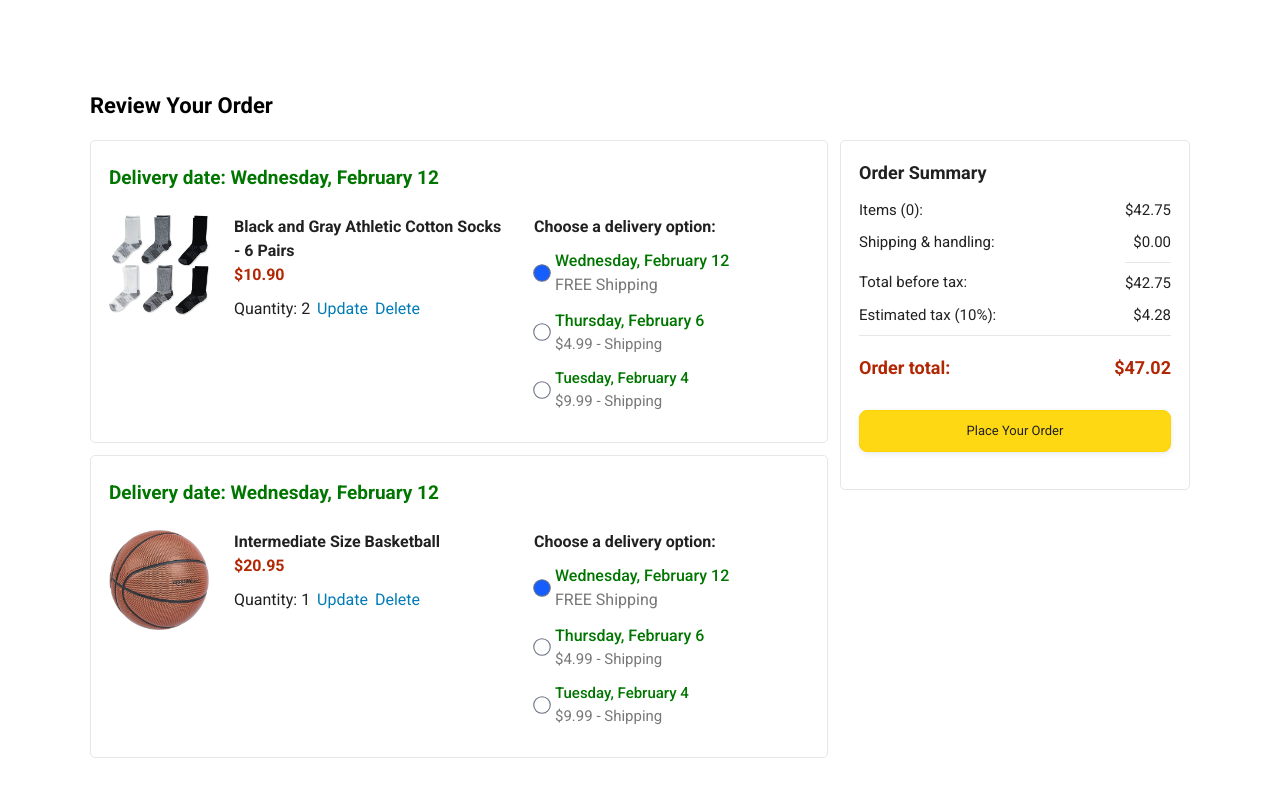
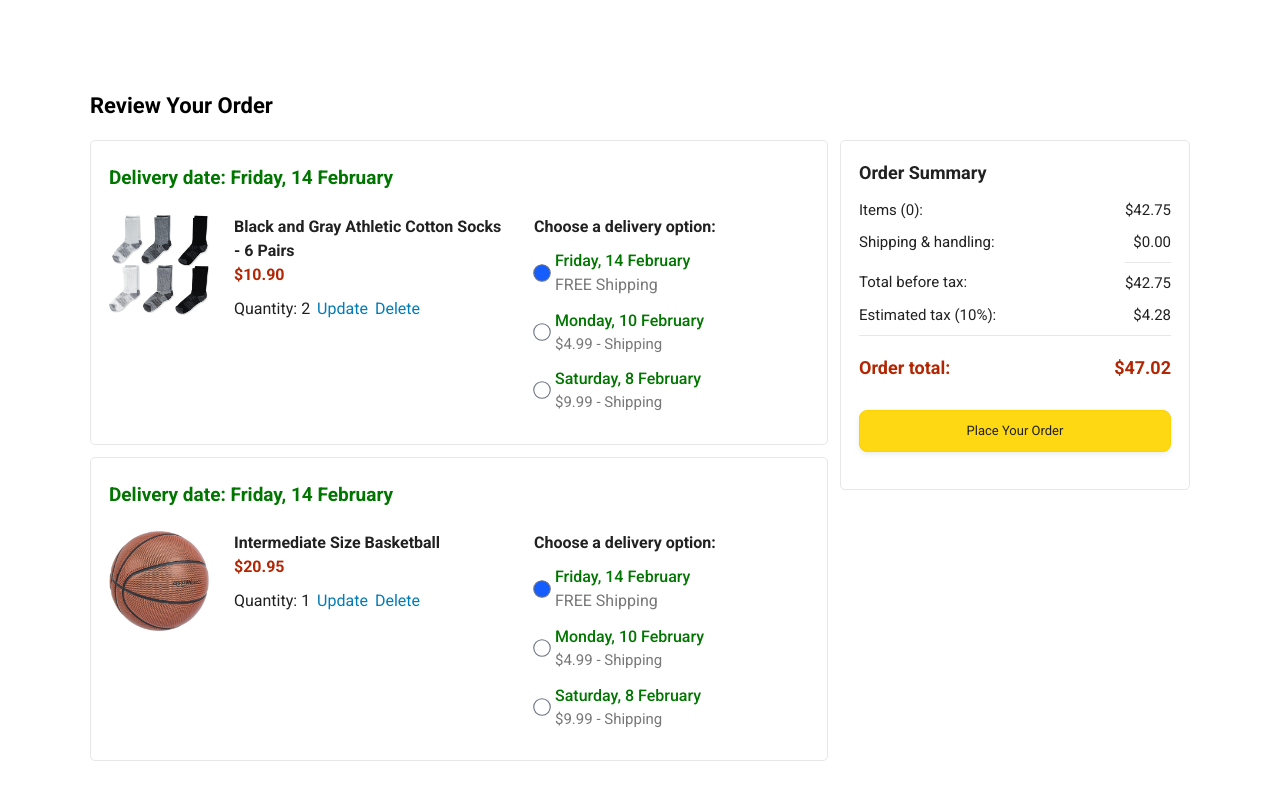
Before and after one commit to Haggag-dev/Amazon-Clone, a website with bundled scripts: page checkout.html in a window 1280 px wide. Shown: the part 51-850 px from the top of the page. Built offline with nearby package versions, Linux system fonts and the light colour scheme.

Commit message:
Finished the date functionality of the checkout page by using the dayjs external library.

```diff
--- a/checkout.html
+++ b/checkout.html
@@ -30,6 +30,8 @@
         class="grid5:grid-cols-[1fr_350px] grid5:grid flex w-full flex-col gap-x-3 text-[rgb(33,33,33)]"
       ></section>
     </main>
+
+    <script src="https://cdn.jsdelivr.net/npm/dayjs@1/dayjs.min.js"></script>
     <script type="module" src="src/scripts/checkout.js"></script>
   </body>
 </html>
--- a/src/scripts/components/CheckoutDetails.js
+++ b/src/scripts/components/CheckoutDetails.js
@@ -2,6 +2,59 @@ import * as cartModule from "../data/cart.js";
 import * as productModule from "../data/products.js";
 import { formatCurrency } from "../utils/money.js";
 import { updateOrderButton, updatePrice } from "./CheckoutSummary.js";
+
+// Shipping dates.
+export const getShippingDate = (shippingOption) => {
+  let shippingDate;
+  switch (shippingOption) {
+    case "free": // 7 days from today. FREE
+      shippingDate = dayjs().add(7, "day");
+      break;
+
+    case "fast": // 3 days from today. $4.99
+      shippingDate = dayjs().add(3, "day");
+      break;
+
+    case "flash": // 1 day from today (tommorow). $9.99
+      shippingDate = dayjs().add(1, "day");
+      break;
+  }
+
+  const weekDay = shippingDate.format("dddd");
+  const monthDay = shippingDate.format("D");
+  const month = shippingDate.format("MMMM");
+  const deliveryDate = `${weekDay}, ${monthDay} ${month}`;
+  return deliveryDate;
+};
+
+export const updateDeliveryDate = (id) => {
+  let shippingType;
+  const checkedRadio = document.getElementsByTagName("input");
+
+  const shippingCents = Array.from(
+    document.querySelectorAll(`input[type="radio"][data-product-id="${id}"]`),
+  ).reduce((accum, curr) => {
+    if (curr.checked) return (accum += Number(curr.value));
+    return accum;
+  }, 0);
+
+  switch (shippingCents) {
+    case 0:
+      shippingType = "free";
+      break;
+
+    case 499:
+      shippingType = "fast";
+      break;
+
+    case 999:
+      shippingType = "flash";
+      break;
+  }
+
+  document.querySelector(`.js-delivery-date-${id}`).innerHTML =
+    getShippingDate(shippingType);
+};
 
 const emptyCartHTML = `<div class="grid5:col-[1] grid5:row-[1] mb-18">
           <p class="mb-2.5">Your cart is empty.</p>
@@ -29,7 +82,7 @@ if (cartModule.cart.length > 0)
           class="js-item-card-${cartItem.id} border-grayborder mb-3 grid4:col-start-1 rounded-[5px] border-1 border-solid pt-4.5 pr-4.5 pb-4.5 pl-4.5"
         >
           <h3 class="mt-1.25 mb-5.5 text-[19px] font-bold text-[rgb(0,118,0)]">
-            Delivery date: Wednesday, February 12
+            Delivery date: <span class="js-delivery-date-${cartItem.id}">Wednesday, February 12</span>
           </h3>
 
           <div
@@ -73,12 +126,13 @@ if (cartModule.cart.length > 0)
                   class="ml-0 mr-1.25 scale-[1.1] cursor-pointer appearance-none w-4 h-4 border-1 border-gray-500 rounded-full checked:bg-blue-600"
                   type="radio"
                   name="shipping-${cartItem.id}"
+                  data-product-id="${cartItem.id}"
                   value="0"
                   checked
                 />
                 <div class="flex flex-col">
                   <p class="font-[500] text-[rgb(0,118,0)]">
-                    Wednesday, February 12
+                    ${getShippingDate("free")}
                   </p>
                   <span class="text-[rgb(120,120,120)]"
                     >FREE Shipping</span
@@ -90,12 +144,13 @@ if (cartModule.cart.length > 0)
                 <input
                   class="ml-0 mr-1.25 scale-[1.1] cursor-pointer appearance-none w-4 h-4 border-1 border-gray-500 rounded-full checked:bg-blue-600"
                   type="radio"
+                  data-product-id="${cartItem.id}"
                   name="shipping-${cartItem.id}"
                   value="499"
                 />
                 <div class="flex flex-col">
                   <p class="font-[500] text-[rgb(0,118,0)]">
-                    Thursday, February 6
+                  ${getShippingDate("fast")}
                   </p>
                   <span class="text-[15px] text-[rgb(120,120,120)]"
                     >$4.99 - Shipping</span
@@ -107,12 +162,13 @@ if (cartModule.cart.length > 0)
                 <input
                   class="ml-0 mr-1.25 scale-[1.1] cursor-pointer appearance-none w-4 h-4 border-1 border-gray-500 rounded-full  checked:bg-blue-600"
                   type="radio"
+                  data-product-id="${cartItem.id}"
                   name="shipping-${cartItem.id}"
                   value="999"
                 />
                 <div class="flex flex-col">
-                  <p class="text-[15px] font-[500] text-[rgb(0,118,0)]">
-                    Tuesday, February 4
+                  <p class="font-[500] text-[rgb(0,118,0)]">
+                  ${getShippingDate("flash")}
                   </p>
                   <span class="text-[15px] text-[rgb(120,120,120)]"
                     >$9.99 - Shipping</span
@@ -127,7 +183,7 @@ if (cartModule.cart.length > 0)
 
 // Item quantity functionalities. (CRUD)
 if (cartModule.cart.length > 0) {
-  document.addEventListener("DOMContentLoaded", () => {
+  document.addEventListener("DOMContentLoaded", (id) => {
     const updateQuantity = (id) => {
       return () => {
         document
@@ -197,6 +253,8 @@ if (cartModule.cart.length > 0) {
     };
 
     cartModule.cart.forEach((cartItem) => {
+      updateDeliveryDate(cartItem.id);
+
       const htmlCard = document.querySelector(`.js-item-card-${cartItem.id}`);
       htmlCard
         .querySelector(`.js-update-quantity-button-${cartItem.id}`)
--- a/src/scripts/components/CheckoutSummary.js
+++ b/src/scripts/components/CheckoutSummary.js
@@ -1,13 +1,7 @@
 import { cart } from "../data/cart.js";
 import * as productModule from "../data/products.js";
 import { formatCurrency } from "../utils/money.js";
-
-// Shipping dates.
-const shippingDates = () => {
-  // 11 days from today. FREE
-  // 5 days from today. $4.99
-  // 1 day from today (tommorow). $9.99
-};
+import { updateDeliveryDate } from "./CheckoutDetails.js";
 
 // Total initial price.
 const updateInitialPrice = () => {
@@ -97,6 +91,7 @@ addEventListener("DOMContentLoaded", () => {
   radioButtons.forEach((button) =>
     button.addEventListener("change", () => {
       updatePrice();
+      updateDeliveryDate(button.dataset.productId)
     }),
   );
   updatePrice();
```
